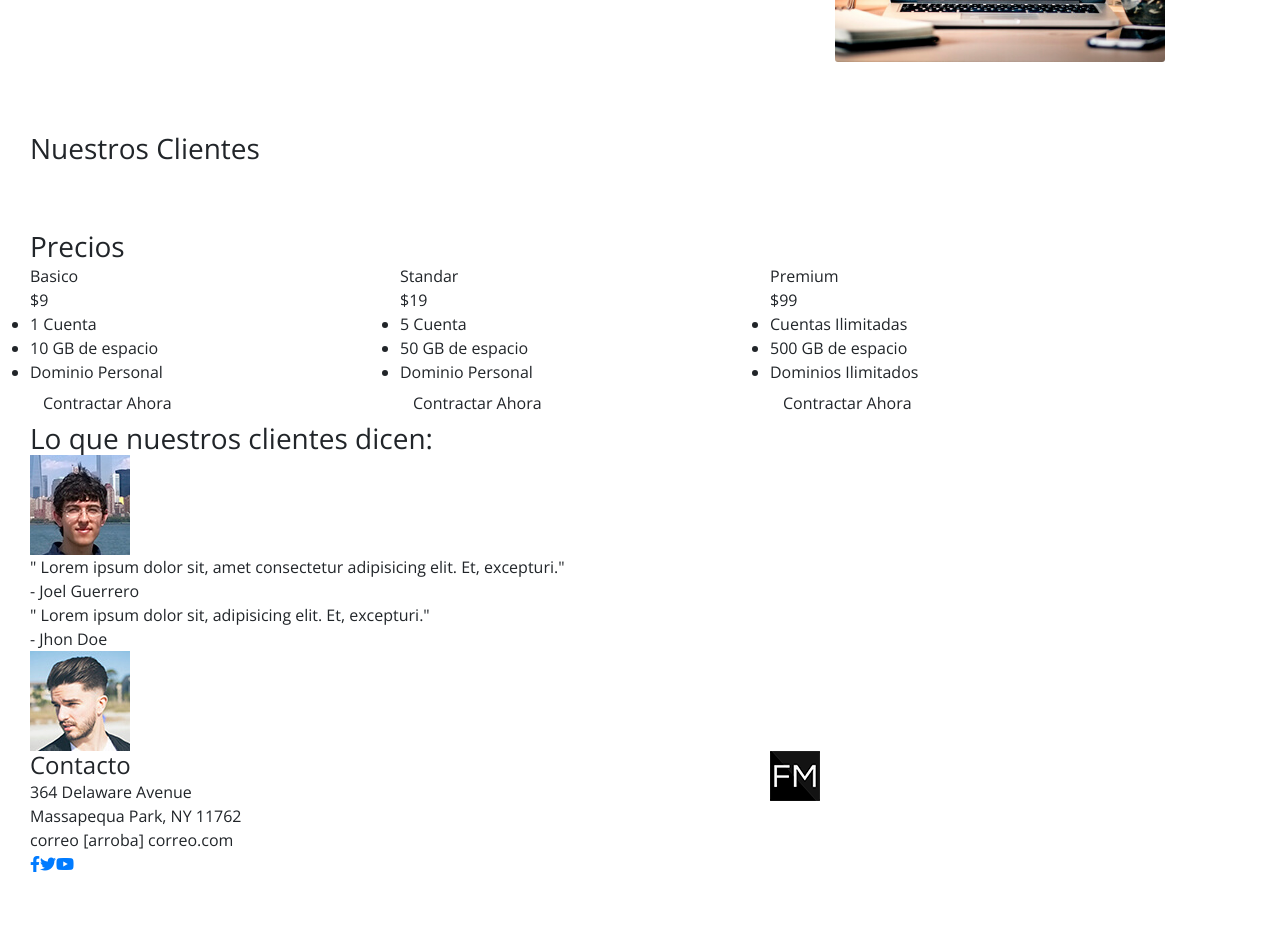
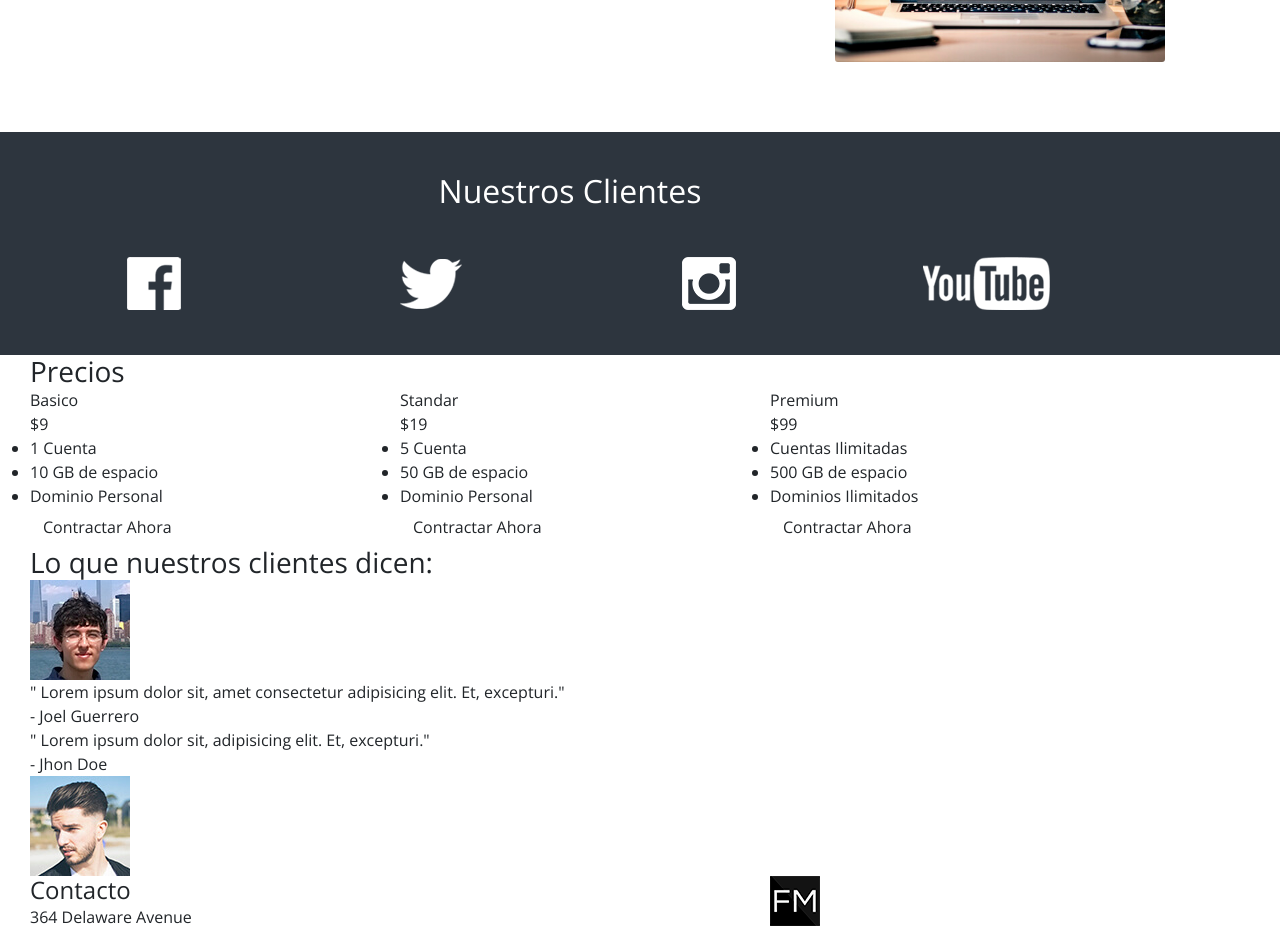
Before and after one commit to jguerrero101314/CursosDise-oWeb, an Angular app in the folder Practicas/Startup/: page / in a window 1280 px wide. Shown: the part 2080-3009 px from the top of the page. Before the commit the page ends 2956 px from the top, so only its background shows below. Built offline with nearby package versions, Linux system fonts and the light colour scheme.

Commit message:
206. Estilos CSS de las Características y Clientes

```diff
--- a/Practicas/Startup/src/app/components/main/main.component.scss
+++ b/Practicas/Startup/src/app/components/main/main.component.scss
@@ -58,4 +58,22 @@
             }
         }
     }
+    .clientes {
+        background-color: #2d353e;
+        padding: 40px 0!important;
+        .titulo {
+            text-align: center;
+            font-family: "Open Sans", Arial, sans-serif;
+            font-weight: 300;
+            font-size: 32px;
+            color: #fff;
+            margin-bottom: 40px!important;
+        }
+        .cliente {
+            text-align: center;
+            a {
+                display: block;
+            }
+        }
+    }
 }
```
